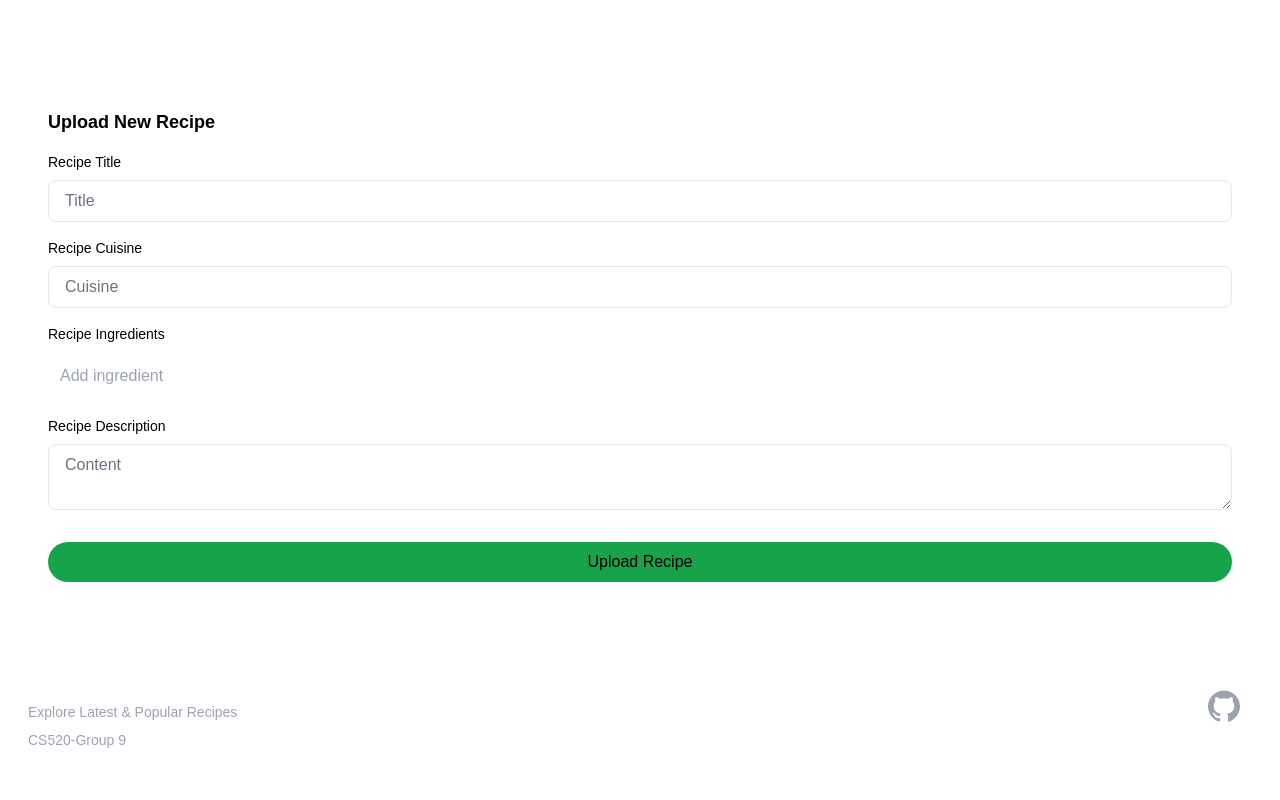
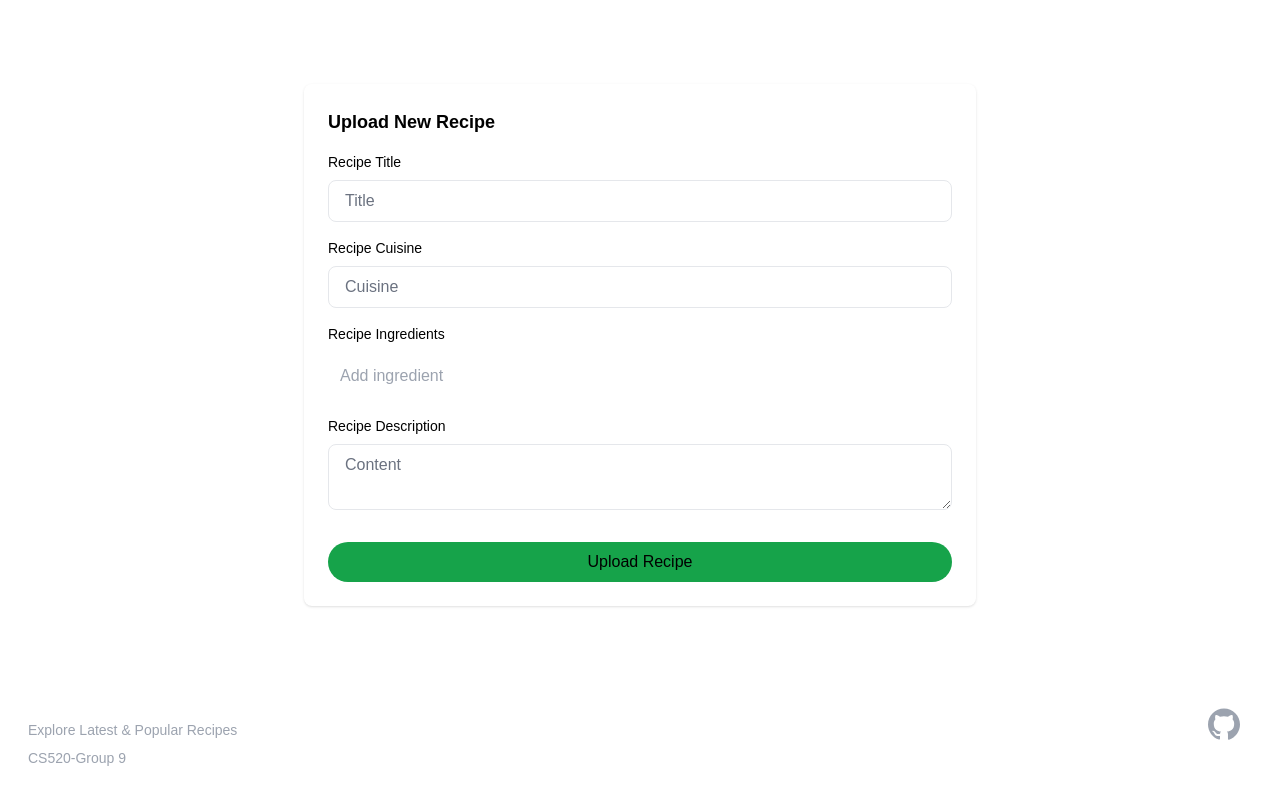
Before and after one commit to eric1anderson/Recipe-Generation-Social-Media, a Next.js app in the folder frontend/: page /upload-recipe in a window 1280 px wide. Built offline with nearby package versions, Linux system fonts and the light colour scheme.

Commit message:
change form css

```diff
--- a/frontend/app/components/RecipePageList.tsx
+++ b/frontend/app/components/RecipePageList.tsx
@@ -17,7 +17,7 @@ const RecipePageList = ({ post }: { post: Post }) => {
             onClick={() => router.push(`/recipe/${post.SMID}`)}
         >
             {/* Recipe Header */}
-            <div className="flex justify-between items-center mb-4">
+            <div className="flex justify-between items-center mb-2">
                 <h2 className="text-xl font-bold">{Recipe.RecipeName}</h2>
                 <div className="space-x-4">
                     <div>
@@ -27,8 +27,8 @@ const RecipePageList = ({ post }: { post: Post }) => {
             </div>
             {/* Recipe Content */}
             <div className="flex flex-col gap-6">
-                <div className="flex gap-6">
-                    <ReactMarkdown className="mt-2">
+                <div className="flex gap-3">
+                    <ReactMarkdown>
                         {truncateContent(Recipe.RecipeContent, 3)}
                     </ReactMarkdown>
                 </div>
--- a/frontend/app/upload-recipe/page.tsx
+++ b/frontend/app/upload-recipe/page.tsx
@@ -65,7 +65,8 @@ export default function UploadRecipe() {
     return (
         <div className="min-h-screen flex flex-col">
             <Navbar />
-            <div className="m-6 p-6 dark:bg-zinc-800 rounded-xl">
+            <main className="flex-grow p-6">
+            <div className="p-6 dark:bg-zinc-800 rounded-lg shadow max-w-2xl mx-auto">
                 <h1 className="text-lg font-bold mb-4">Upload New Recipe</h1>
                 <form onSubmit={handleUploadRecipe}>
                     <label className="block w-full mb-2 text-sm" htmlFor="recipe-title">
@@ -143,6 +144,7 @@ export default function UploadRecipe() {
                     </button>
                 </form>
             </div>
+            </main>
             <Footer />
         </div>
     );
```
